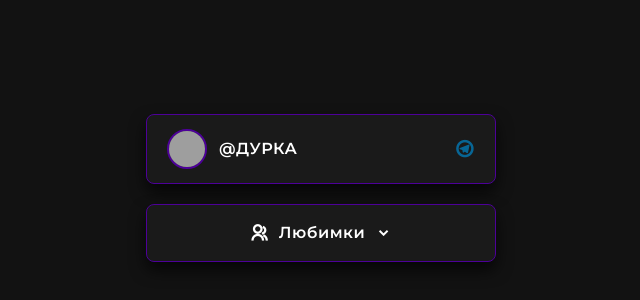
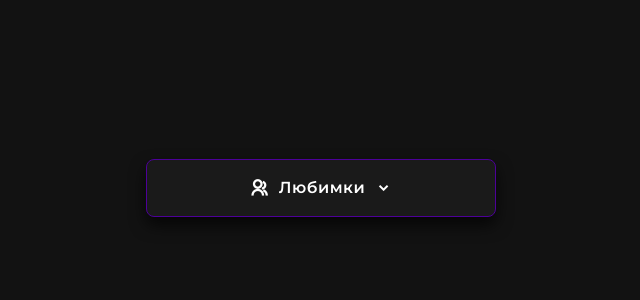
Before and after one commit to Platon321456/friends, a plain HTML site: page index.html in a window 1280 px wide. Shown: the part 212-512 px from the top of the page, without its empty margins (319-959 px from the left). Drawn offline with nearby package versions, Linux system fonts and the light colour scheme; grey boxes are pictures that could not be loaded.

Commit message:
Update index.html

```diff
--- a/index.html
+++ b/index.html
@@ -252,19 +252,6 @@
         }
     </style>
 
-    <div class="friends-container" id="durkaContainer" style="margin-bottom: 20px">
-        <a href="https://t.me/+rCqm0KDNZYYwOTFi" target="_blank" class="friends-button whitespace-nowrap">
-            <div class="flex items-center justify-between w-full">                <div class="flex items-center gap-3 flex-1">
-                    <div class="avatar" id="durka-avatar">
-                        <img src="https://i.postimg.cc/XJfcPmV8/c267bd60-b186-48d5-ad97-ad7b45dd7970.jpg" alt="Дурка" style="object-fit: cover">
-                    </div>
-                    <span>@ДУРКА</span>
-                </div>
-                <i class="ri-telegram-line telegram-icon ml-auto"></i>
-            </div>
-        </a>
-    </div>
-
     <div class="friends-container">
         <button id="friendsButton" class="friends-button whitespace-nowrap">
             <i class="ri-group-line text-lg"></i>
@@ -363,12 +350,9 @@
                 }, Math.random() * 1000);
             });
 
-            const durkaContainer = document.getElementById('durkaContainer');
-
             friendsButton.addEventListener('click', function() {
                 friendsList.classList.toggle('active');
                 arrowIcon.classList.toggle('rotate-180');
-                durkaContainer.style.display = friendsList.classList.contains('active') ? 'none' : 'block';
 
                 if (friendsList.classList.contains('active')) {
                     const items = friendsList.querySelectorAll('.friend-item');
```
